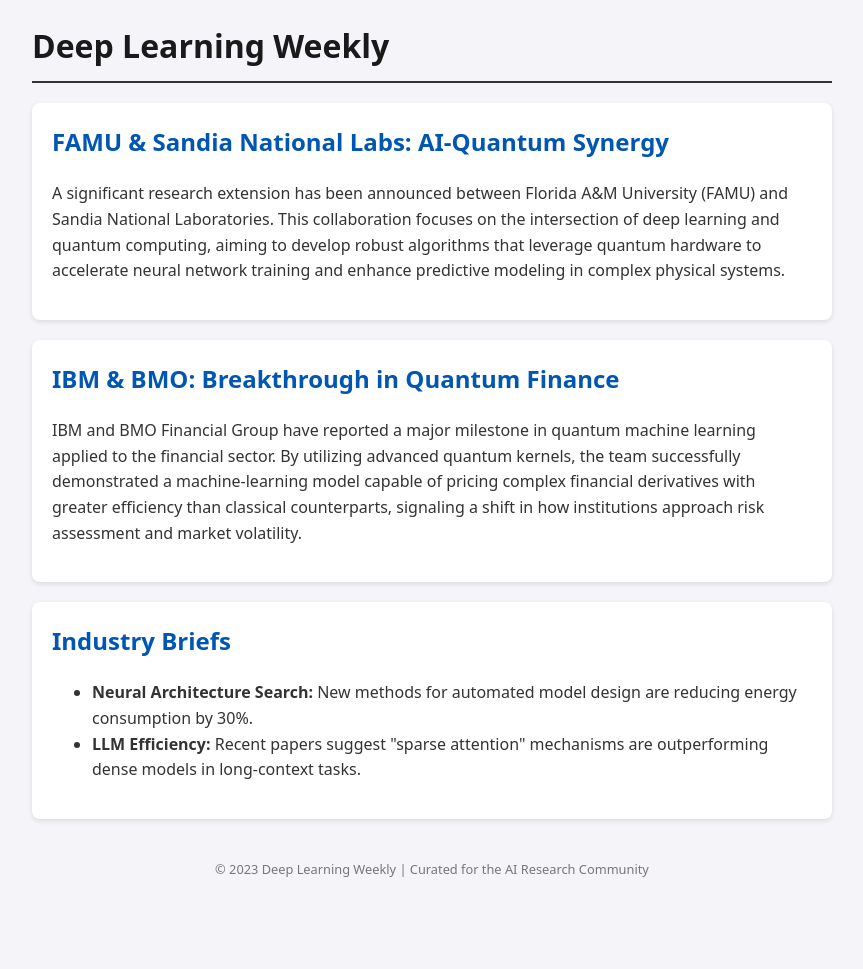
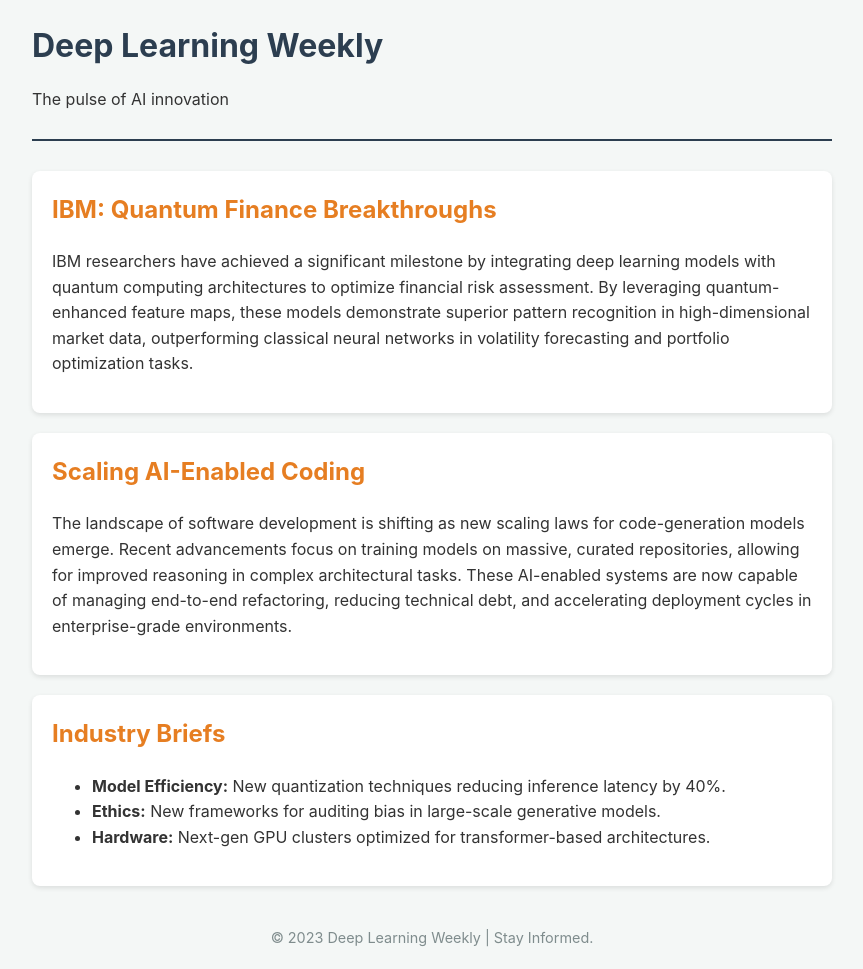
Before and after one commit to rheijovenjuan/Deep-Learning-Weekly, a plain HTML site: page index.html in a window 1280 px wide. Shown: the whole page, without its empty margins (208-1071 px from the left). Before the commit the page ends 899 px from the top, so only its background shows below. Drawn offline with Linux system fonts and the light colour scheme.

Commit message:
Publish Deep Learning Weekly via Vesper Voice

```diff
--- a/index.html
+++ b/index.html
@@ -4,40 +4,41 @@
 <meta charset="UTF-8"><meta name="viewport" content="width=device-width, initial-scale=1.0">
 <title>Deep Learning Weekly</title>
 <style>
-body{font-family:system-ui,-apple-system,sans-serif;line-height:1.6;max-width:800px;margin:0 auto;padding:20px;background:#f4f4f9;color:#333}
-header{border-bottom:2px solid #333;padding-bottom:10px;margin-bottom:20px}
+body{font-family:-apple-system,BlinkMacSystemFont,"Segoe UI",Roboto,sans-serif;line-height:1.6;color:#333;max-width:800px;margin:0 auto;padding:20px;background:#f4f7f6}
+header{border-bottom:2px solid #2c3e50;margin-bottom:30px;padding-bottom:10px}
+h1{color:#2c3e50;margin:0}
 article{background:#fff;padding:20px;border-radius:8px;box-shadow:0 2px 5px rgba(0,0,0,0.1);margin-bottom:20px}
-h1{margin:0;color:#1a1a1a}
-h2{color:#0056b3;margin-top:0}
-footer{text-align:center;font-size:0.8em;color:#777;margin-top:40px}
+h2{color:#e67e22;margin-top:0}
+footer{text-align:center;font-size:0.9em;color:#7f8c8d;margin-top:40px}
+@media(max-width:600px){body{padding:10px}}
 </style>
 </head>
 <body>
-<header><h1>Deep Learning Weekly</h1></header>
+<header><h1>Deep Learning Weekly</h1><p>The pulse of AI innovation</p></header>
 <main>
 <article>
-<h2>FAMU & Sandia National Labs: AI-Quantum Synergy</h2>
-<p>A significant research extension has been announced between Florida A&M University (FAMU) and Sandia National Laboratories. This collaboration focuses on the intersection of deep learning and quantum computing, aiming to develop robust algorithms that leverage quantum hardware to accelerate neural network training and enhance predictive modeling in complex physical systems.</p>
+<h2>IBM: Quantum Finance Breakthroughs</h2>
+<p>IBM researchers have achieved a significant milestone by integrating deep learning models with quantum computing architectures to optimize financial risk assessment. By leveraging quantum-enhanced feature maps, these models demonstrate superior pattern recognition in high-dimensional market data, outperforming classical neural networks in volatility forecasting and portfolio optimization tasks.</p>
 </article>
 <article>
-<h2>IBM & BMO: Breakthrough in Quantum Finance</h2>
-<p>IBM and BMO Financial Group have reported a major milestone in quantum machine learning applied to the financial sector. By utilizing advanced quantum kernels, the team successfully demonstrated a machine-learning model capable of pricing complex financial derivatives with greater efficiency than classical counterparts, signaling a shift in how institutions approach risk assessment and market volatility.</p>
+<h2>Scaling AI-Enabled Coding</h2>
+<p>The landscape of software development is shifting as new scaling laws for code-generation models emerge. Recent advancements focus on training models on massive, curated repositories, allowing for improved reasoning in complex architectural tasks. These AI-enabled systems are now capable of managing end-to-end refactoring, reducing technical debt, and accelerating deployment cycles in enterprise-grade environments.</p>
 </article>
 <article>
 <h2>Industry Briefs</h2>
 <ul>
-<li><strong>Neural Architecture Search:</strong> New methods for automated model design are reducing energy consumption by 30%.</li>
-<li><strong>LLM Efficiency:</strong> Recent papers suggest "sparse attention" mechanisms are outperforming dense models in long-context tasks.</li>
+<li><strong>Model Efficiency:</strong> New quantization techniques reducing inference latency by 40%.</li>
+<li><strong>Ethics:</strong> New frameworks for auditing bias in large-scale generative models.</li>
+<li><strong>Hardware:</strong> Next-gen GPU clusters optimized for transformer-based architectures.</li>
 </ul>
 </article>
 </main>
-<footer>&copy; 2023 Deep Learning Weekly | Curated for the AI Research Community</footer>
+<footer>&copy; 2023 Deep Learning Weekly | Stay Informed.</footer>
 <script>
 console.log("Deep Learning Weekly loaded successfully.");
-document.querySelectorAll('article').forEach(el => {
-el.style.transition = 'transform 0.2s';
-el.onmouseover = () => el.style.transform = 'scale(1.01)';
-el.onmouseout = () => el.style.transform = 'scale(1)';
+document.querySelectorAll('h2').forEach(el => {
+el.addEventListener('mouseover', () => el.style.color = '#d35400');
+el.addEventListener('mouseout', () => el.style.color = '#e67e22');
 });
 </script>
 </body>
```
